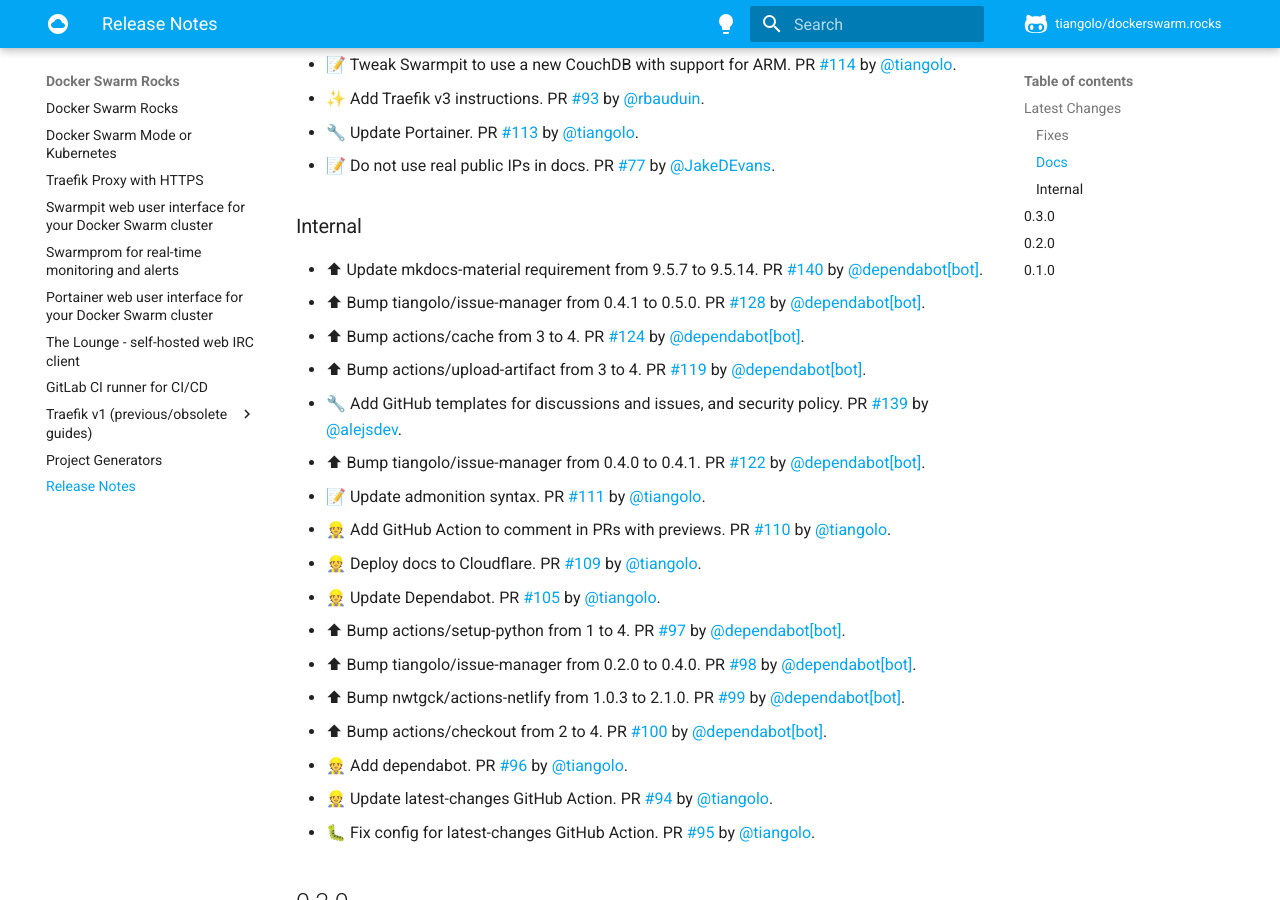
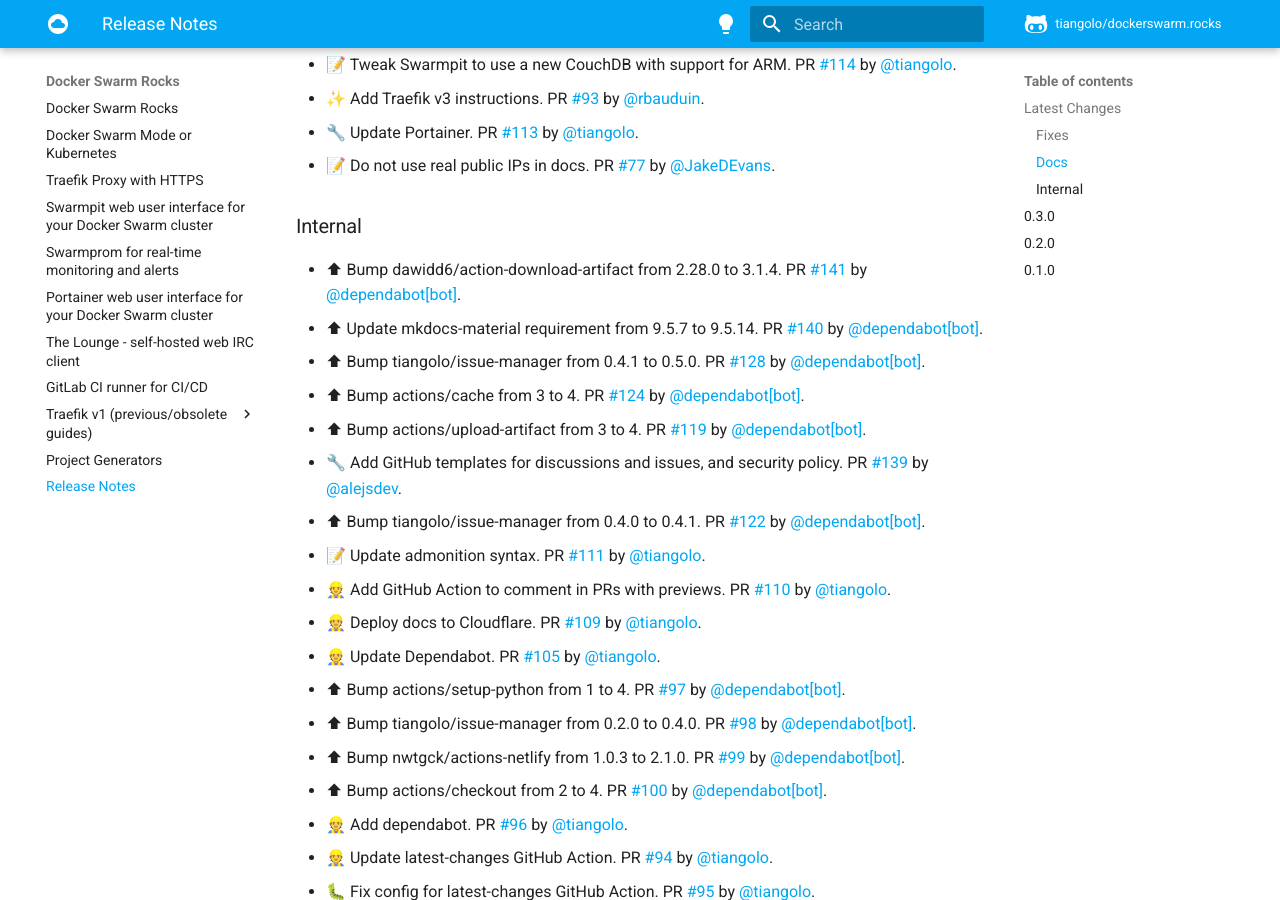
Before and after one commit to tiangolo/dockerswarm.rocks, an MkDocs documentation site: the page built from docs/release-notes.md, in a window 1280 px wide and 900 px high, scrolled down 755 px. Built offline with MkDocs 1.6.1 and Material for MkDocs 9.7.7, drawn with Linux system fonts in a browser that asks for light colours; comment, search, counter and statistics services are not loaded.

Commit message:
📝 Update release notes

```diff
--- a/docs/release-notes.md
+++ b/docs/release-notes.md
@@ -28,6 +28,7 @@
 
 ### Internal
 
+* ⬆ Bump dawidd6/action-download-artifact from 2.28.0 to 3.1.4. PR [#141](https://github.com/tiangolo/dockerswarm.rocks/pull/141) by [@dependabot[bot]](https://github.com/apps/dependabot).
 * ⬆ Update mkdocs-material requirement from 9.5.7 to 9.5.14. PR [#140](https://github.com/tiangolo/dockerswarm.rocks/pull/140) by [@dependabot[bot]](https://github.com/apps/dependabot).
 * ⬆ Bump tiangolo/issue-manager from 0.4.1 to 0.5.0. PR [#128](https://github.com/tiangolo/dockerswarm.rocks/pull/128) by [@dependabot[bot]](https://github.com/apps/dependabot).
 * ⬆ Bump actions/cache from 3 to 4. PR [#124](https://github.com/tiangolo/dockerswarm.rocks/pull/124) by [@dependabot[bot]](https://github.com/apps/dependabot).
```
